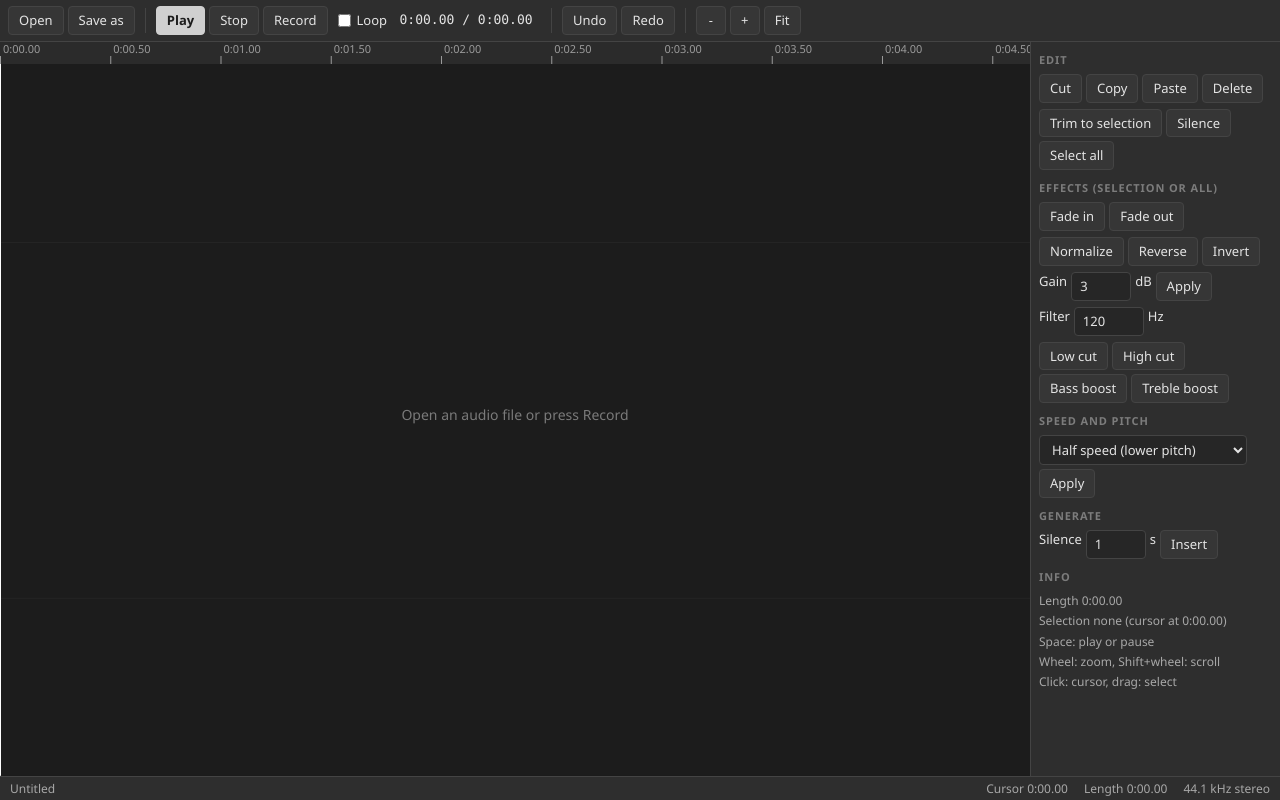
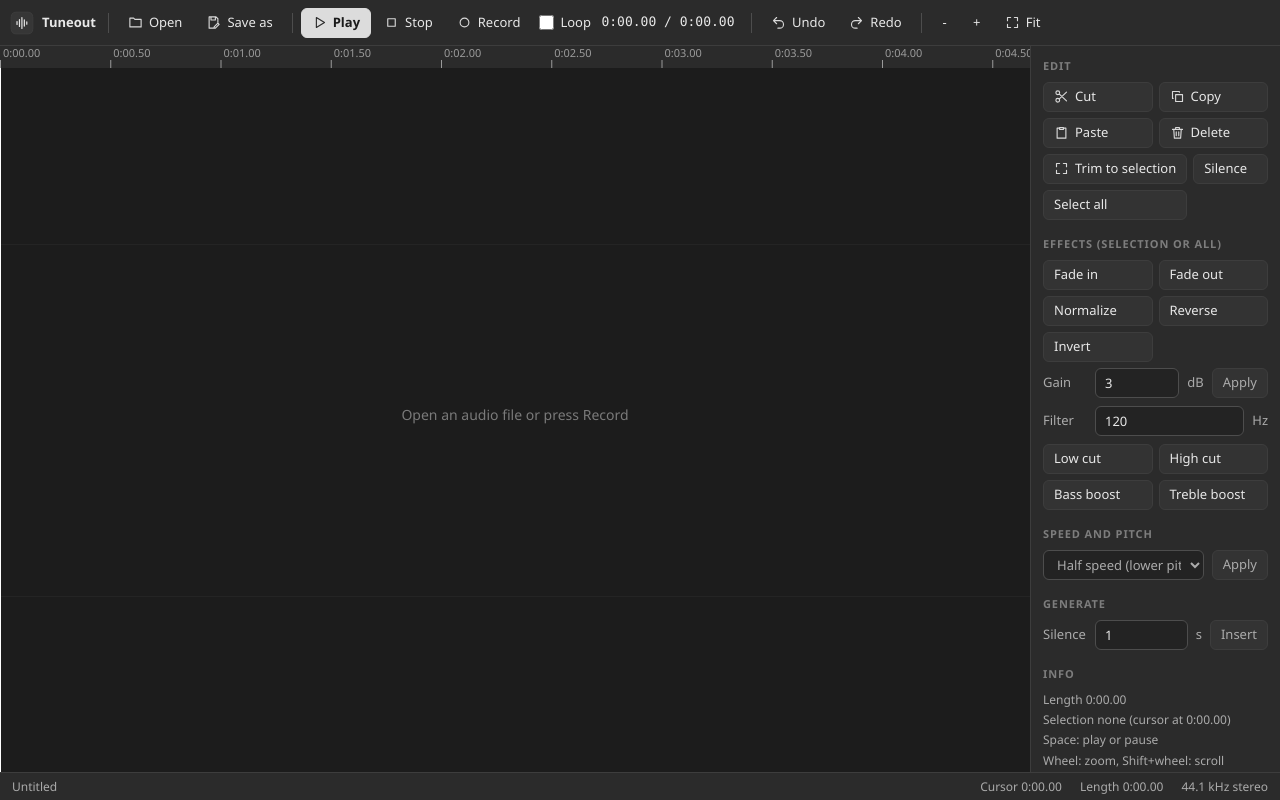
Before and after one commit to plawanpawin-byte/tuneout, an Electron app: page renderer/index.html in a window 1280 px wide. Drawn offline with Linux system fonts and the light colour scheme.

Commit message:
Tuneout 1.0.2: refreshed interface
Refreshed interface: line icons on every toolbar button, the app mark in the top bar, consistent control sizes and spacing, tidier side panels, and a toolbar that adapts to smaller windows. Also includes layout fixes and a fuller guide on the project page.

Co-Authored-By: Claude Opus 5.5 <noreply@anthropic.com>

```diff
--- a/package.json
+++ b/package.json
@@ -1,7 +1,7 @@
 {
   "name": "tuneout",
   "productName": "Tuneout",
-  "version": "1.0.1",
+  "version": "1.0.2",
   "description": "Record and edit audio with waveforms, effects and fades.",
   "main": "main.js",
   "author": "Lookout",
--- a/renderer/app.js
+++ b/renderer/app.js
@@ -50,7 +50,7 @@ toolbar.append(btn('Open', openAudio), btn('Save as', exportAudio), h('span', {
 function renderRight() {
   right.textContent = '';
   const sect = (t) => right.append(h('h3', { text: t }));
-  const row = (...b) => right.append(h('div', { style: 'display:flex;flex-wrap:wrap;gap:4px;margin-bottom:6px' }, ...b));
+  const row = (...b) => right.append(h('div', { class: b.every((x) => x && x.tagName === 'BUTTON') ? 'brow' : 'frow' }, ...b));
   sect('Edit');
   row(btn('Cut', cut), btn('Copy', copy), btn('Paste', paste), btn('Delete', del));
   row(btn('Trim to selection', trim), btn('Silence', () => apply('Silence', (d) => d.fill(0))), btn('Select all', () => { sel = { a: 0, b: N() }; draw(); renderStatus(); }));
--- /dev/null
+++ b/renderer/kit.js
@@ -0,0 +1,137 @@
+// Lookout UI kit: adds the app mark to the toolbar and monochrome line icons to buttons.
+// Purely visual. Buttons keep their text, so nothing else changes.
+(function () {
+  'use strict';
+  const NS = 'http://www.w3.org/2000/svg';
+  const P = {
+    plus: 'M12 5v14M5 12h14',
+    file: 'M14 3H6v18h12V7zM14 3v4h4M12 11v6M9 14h6',
+    folder: 'M3 7V5h6l2 2h10v12H3z',
+    save: 'M5 3h11l3 3v15H5zM8 3v5h7V3M8 21v-7h8v7',
+    saveas: 'M5 3h11l3 3v6M5 3v18h7M8 3v5h7V3M15 21l6-6-2-2-6 6v2z',
+    undo: 'M9 14L4 9l5-5M4 9h10a6 6 0 010 12h-3',
+    redo: 'M15 14l5-5-5-5M20 9H10a6 6 0 000 12h3',
+    trash: 'M4 7h16M10 11v6M14 11v6M6 7l1 14h10l1-14M9 7V4h6v3',
+    copy: 'M9 9h11v11H9zM5 15H4V4h11v1',
+    paste: 'M9 4h6v3H9zM8 5H5v16h14V5h-3',
+    dup: 'M8 8h12v12H8zM4 16V4h12M14 11v6M11 14h6',
+    download: 'M12 4v11M7 10l5 5 5-5M5 20h14',
+    fit: 'M4 9V4h5M15 4h5v5M20 15v5h-5M9 20H4v-5',
+    play: 'M7 4l13 8-13 8z',
+    stop: 'M6 6h12v12H6z',
+    pause: 'M7 5h3v14H7zM14 5h3v14h-3z',
+    rec: 'M12 5a7 7 0 100 14 7 7 0 000-14z',
+    scissors: 'M6 9a3 3 0 100-6 3 3 0 000 6zM6 21a3 3 0 100-6 3 3 0 000 6zM8.2 7.8L20 19M8.2 16.2L20 5',
+    pointer: 'M5 3l14 7-6 2-2 6z',
+    hand: 'M8 13V6a1.5 1.5 0 013 0v5M11 11V4.5a1.5 1.5 0 013 0V11M14 11V6a1.5 1.5 0 013 0v8a7 7 0 01-7 7 6 6 0 01-5-3l-2.5-4.5a1.5 1.5 0 012.6-1.5L8 15',
+    connector: 'M5 19L19 5M13 5h6v6',
+    frame: 'M7 3v18M17 3v18M3 7h18M3 17h18',
+    rect: 'M4 6h16v12H4z',
+    ellipse: 'M12 5c4.4 0 8 3.1 8 7s-3.6 7-8 7-8-3.1-8-7 3.6-7 8-7z',
+    line: 'M5 19L19 5',
+    text: 'M5 6V4h14v2M12 4v16M9 20h6',
+    highlight: 'M14 4l6 6-8 8H6v-6zM4 21h16',
+    pen: 'M4 20l4-1 11-11-3-3L5 16zM14 7l3 3',
+    redact: 'M4 8h16v8H4z',
+    sign: 'M3 17c3-6 5-9 7-9 3 0-2 9 1 9 2 0 3-3 5-3s1 3 5 3M3 21h18',
+    eraser: 'M8 20l-4-4 10-10 6 6-10 8zM12 20h8',
+    search: 'M11 4a7 7 0 100 14 7 7 0 000-14zM16 16l5 5',
+    list: 'M9 6h11M9 12h11M9 18h11M4 6h.01M4 12h.01M4 18h.01',
+    child: 'M5 4v8a3 3 0 003 3h11M15 11l4 4-4 4',
+    sibling: 'M5 6h14M5 12h14M12 15v6M9 18h6',
+    collapse: 'M6 9l6 6 6-6',
+    expand: 'M7 14l5-5 5 5',
+    calendar: 'M4 6h16v14H4zM4 10h16M8 3v5M16 3v5',
+    diamond: 'M12 3l9 9-9 9-9-9z',
+    up: 'M12 19V5M6 11l6-6 6 6',
+    down: 'M12 5v14M6 13l6 6 6-6',
+    refresh: 'M20 11a8 8 0 10-2.3 5.7M20 4v7h-7',
+    check: 'M4 12l5 5L20 6',
+    convert: 'M4 8h13M13 4l4 4-4 4M20 16H7M11 12l-4 4 4 4',
+    eye: 'M2 12s4-7 10-7 10 7 10 7-4 7-10 7S2 12 2 12zM12 9a3 3 0 100 6 3 3 0 000-6z',
+    info: 'M12 3a9 9 0 100 18 9 9 0 000-18zM12 11v6M12 7.5h.01',
+    front: 'M8 8h12v12H8zM4 4h10v3M4 4v10h3',
+    back: 'M4 4h12v12H4zM20 8v12H8v-4',
+    merge: 'M6 3v6a6 6 0 006 6h6M15 12l3 3-3 3M6 21v-4',
+    rotl: 'M4 10a8 8 0 112 6M4 4v6h6',
+    rotr: 'M20 10a8 8 0 10-2 6M20 4v6h-6',
+    blank: 'M6 3h12v18H6z',
+    extract: 'M14 3H6v18h12V7zM14 3v4h4M12 10v7M9 14l3 3 3-3',
+    mic: 'M12 3a3 3 0 00-3 3v6a3 3 0 006 0V6a3 3 0 00-3-3zM6 11a6 6 0 0012 0M12 17v4',
+    clear: 'M6 6l12 12M18 6L6 18',
+    gaps: 'M3 6v12M21 6v12M7 12h10M10 9l-3 3 3 3M14 9l3 3-3 3',
+    title: 'M4 5h16v14H4zM8 9h8M12 9v7',
+    dashed: 'M4 12h3M10 12h4M17 12h3',
+    arrow: 'M4 12h15M14 7l5 5-5 5',
+    elbow: 'M4 6h8v12h8',
+    label: 'M3 12l6-7h12v14H9zM8 12h.01',
+    image: 'M4 5h16v14H4zM4 16l5-5 4 4 3-3 4 4M15 9h.01',
+    vector: 'M5 19L12 5l7 14M8 13h8M3 19h4M17 19h4',
+    table: 'M4 5h16v14H4zM4 10h16M4 15h16M10 5v14',
+    lock: 'M6 11h12v9H6zM8 11V8a4 4 0 018 0v3',
+    unlock: 'M6 11h12v9H6zM8 11V8a4 4 0 017.5-2',
+    eyeoff: 'M3 3l18 18M10.6 6.1A10 10 0 0112 6c6 0 10 6 10 6a17 17 0 01-3 3.6M6.6 6.6C3.8 8.3 2 12 2 12s4 7 10 7a9.7 9.7 0 004.4-1',
+  };
+  const MAP = {
+    'New': 'file', 'Open': 'folder', 'Open project': 'folder', 'Open file': 'folder', 'Save': 'save', 'Save project': 'save', 'Save as': 'saveas',
+    'Undo': 'undo', 'Redo': 'redo', 'Delete': 'trash', 'Delete clip': 'trash', 'Remove selected': 'trash', 'Copy': 'copy', 'Paste': 'paste', 'Duplicate': 'dup',
+    'Export PNG': 'image', 'Export SVG': 'vector', 'Export CSV': 'table', 'Export': 'download', 'Export page as PNG': 'download', 'Extract all text': 'text',
+    'Fit': 'fit', 'Play': 'play', 'Stop': 'stop', 'Pause': 'pause', 'Resume': 'play', 'Record': 'rec', 'Split': 'scissors', 'Split here': 'scissors',
+    'Select': 'pointer', 'Move': 'pointer', 'Hand': 'hand', 'Connector': 'connector', 'Frame': 'frame', 'Rectangle': 'rect', 'Box': 'rect', 'Ellipse': 'ellipse', 'Line': 'line', 'Text': 'text',
+    'Highlight': 'highlight', 'Pen': 'pen', 'Redact': 'redact', 'Sign': 'sign', 'Erase': 'eraser', 'Preview': 'eye', 'Outline': 'list',
+    'Add child': 'child', 'Add sibling': 'sibling', 'Edit': 'pen', 'Collapse': 'collapse', 'Expand all': 'expand', 'Today': 'calendar',
+    'Add task': 'plus', 'Add milestone': 'diamond', 'Move up': 'up', 'Move down': 'down', 'Up': 'up', 'Down': 'down',
+    'Import media': 'plus', 'Add files': 'plus', 'Output folder': 'folder', 'Convert all': 'convert', 'Clear finished': 'clear', 'Show': 'folder', 'Show in folder': 'folder',
+    'Check file': 'check', 'Repair to new file': 'download', 'Refresh sources': 'refresh', 'Start recording': 'rec', 'Stop and review': 'stop', 'New recording': 'rec',
+    'Check for updates': 'refresh', 'Info': 'info', 'Merge': 'merge', 'Rotate L': 'rotl', 'Rotate R': 'rotr', 'Blank': 'blank', 'Extract': 'extract',
+    'Front': 'front', 'Back': 'back', 'Close gaps': 'gaps', 'Title text': 'title', 'Dashed': 'dashed', 'Arrow on/off': 'arrow', 'Straight / Elbow': 'elbow', 'Edit label': 'label',
+    'Cut': 'scissors', 'Trim to selection': 'fit', 'Locate missing files': 'search',
+  };
+  const LMAP = { 'Hide': 'eye', 'Show': 'eyeoff', 'Lock': 'unlock', 'Unlock': 'lock' };
+  function icon(name) {
+    const s = document.createElementNS(NS, 'svg');
+    s.setAttribute('viewBox', '0 0 24 24'); s.setAttribute('class', 'ic'); s.setAttribute('aria-hidden', 'true');
+    s.setAttribute('fill', 'none'); s.setAttribute('stroke', 'currentColor'); s.setAttribute('stroke-width', '1.8');
+    s.setAttribute('stroke-linecap', 'round'); s.setAttribute('stroke-linejoin', 'round');
+    const p = document.createElementNS(NS, 'path'); p.setAttribute('d', P[name]); s.append(p);
+    return s;
+  }
+  function decorate(b) {
+    if (b.tagName !== 'BUTTON' || !b.classList.contains('btn')) return;
+    const label = (b.textContent || '').trim();
+    const name = (b.closest('.list') && LMAP[label]) || MAP[label];
+    const cur = b.querySelector(':scope > svg.ic');
+    if (cur && cur.dataset.for === label) return;
+    if (cur) cur.remove();
+    if (!name) return;
+    const s = icon(name); s.dataset.for = label; b.prepend(s);
+    if (!b.title) b.title = label;
+  }
+  function brand(bar) {
+    if (!bar || bar.querySelector(':scope > .brand') || (document.title && (bar.textContent || '').includes(document.title))) return;
+    const name = document.title || '';
+    const d = document.createElement('div'); d.className = 'brand';
+    const img = document.createElement('img'); img.src = 'brand.svg'; img.alt = '';
+    const t = document.createElement('span'); t.textContent = name;
+    d.append(img, t);
+    const sep = document.createElement('span'); sep.className = 'sep';
+    bar.prepend(d, sep);
+  }
+  const MINOR = new Set(['New', 'Open', 'Undo', 'Redo', 'Copy', 'Paste', 'Duplicate', 'Delete', 'Front', 'Back', 'Fit', 'Hand', 'Merge', 'Move up', 'Move down', 'Today', 'Cut', 'Dashed', 'Arrow on/off', 'Straight / Elbow', 'Edit label', 'Output folder', 'Remove selected', 'Clear finished', 'Refresh sources', 'Stop', 'Collapse', 'Expand all', 'Select', 'Move']);
+  function fitBar(bar) {
+    bar.classList.remove('c1', 'c2', 'c3');
+    bar.querySelectorAll(':scope > .btn').forEach((b) => b.classList.toggle('minor', MINOR.has((b.textContent || '').trim())));
+    for (const c of ['c1', 'c2', 'c3']) { if (bar.scrollWidth <= bar.clientWidth + 1) break; bar.classList.add(c); }
+  }
+  window.addEventListener('resize', () => { const bar = document.querySelector('.app > .toolbar'); if (bar) fitBar(bar); });
+  let queued = false;
+  function sweep() {
+    queued = false;
+    document.querySelectorAll('.btn').forEach(decorate);
+    const bar = document.querySelector('.app > .toolbar');
+    if (bar && bar.children.length) { brand(bar); fitBar(bar); }
+  }
+  const mo = new MutationObserver(() => { if (!queued) { queued = true; requestAnimationFrame(sweep); } });
+  function start() { mo.observe(document.body, { childList: true, subtree: true, characterData: true }); sweep(); }
+  if (document.readyState === 'loading') document.addEventListener('DOMContentLoaded', start); else start();
+})();
--- a/renderer/lookout.css
+++ b/renderer/lookout.css
@@ -1,62 +1,119 @@
-/* Lookout gray UI kit: flat, no glow, no gradients, no hue. */
+/* Lookout gray UI kit v2: flat, calm, no hue. Shared by every Lookout app. */
 :root{
-  --bg:#262626; --bg-2:#2e2e2e; --bg-3:#363636; --line:#444; --line-2:#555;
-  --text:#e4e4e4; --text-2:#a8a8a8; --text-3:#7c7c7c;
-  --accent:#d0d0d0; --accent-ink:#1c1c1c; --focus:#9a9a9a;
-  --radius:4px; --font:"Segoe UI",system-ui,-apple-system,sans-serif; --mono:Consolas,"Cascadia Mono",monospace;
+  --bg:#232323; --bg-2:#2b2b2b; --bg-3:#333333; --bg-4:#3b3b3b; --stage:#1c1c1c;
+  --line:#3d3d3d; --line-2:#4d4d4d; --line-3:#5c5c5c;
+  --text:#e8e8e8; --text-2:#ababab; --text-3:#7d7d7d;
+  --accent:#dcdcdc; --accent-ink:#1b1b1b; --focus:#a0a0a0;
+  --radius:6px; --h:30px;
+  --font:"Segoe UI Variable Text","Segoe UI",system-ui,-apple-system,sans-serif; --mono:Consolas,"Cascadia Mono",monospace;
 }
 *{box-sizing:border-box;margin:0;padding:0}
 html,body{height:100%;background:var(--bg);color:var(--text);font:13px/1.45 var(--font);overflow:hidden;user-select:none;-webkit-font-smoothing:antialiased}
 button,input,select,textarea{font:inherit;color:inherit}
 .app{display:grid;grid-template-rows:auto 1fr auto;height:100vh}
-.toolbar{display:flex;align-items:center;gap:4px;padding:6px 8px;background:var(--bg-2);border-bottom:1px solid var(--line);flex-wrap:wrap}
-.toolbar .sep{width:1px;align-self:stretch;background:var(--line);margin:2px 6px}
-.toolbar .grow{flex:1}
-.btn{background:var(--bg-3);border:1px solid var(--line);border-radius:var(--radius);padding:4px 10px;cursor:pointer;white-space:nowrap}
-.btn:hover{background:#404040;border-color:var(--line-2)}
+
+/* ---------- toolbar ---------- */
+.toolbar{display:flex;align-items:center;gap:2px;padding:7px 10px;min-height:46px;background:var(--bg-2);border-bottom:1px solid var(--line);flex-wrap:nowrap;overflow-x:auto;overflow-y:hidden;scrollbar-width:none}
+.toolbar::-webkit-scrollbar{height:0}
+.toolbar>*{flex-shrink:0}
+.toolbar .sep{width:1px;height:20px;align-self:center;background:var(--line-2);margin:0 6px}
+.toolbar .grow{flex:1 1 auto;min-width:8px}
+.toolbar input[type=text],.toolbar input[type=search]{width:170px}
+.brand{display:flex;align-items:center;gap:8px;padding-right:6px;margin-right:4px;font-weight:600;font-size:13px;color:var(--text)}
+.brand img{width:24px;height:24px;border-radius:6px;display:block}
+.brand+.sep{margin-left:0}
+
+/* ---------- buttons ---------- */
+.btn{display:inline-flex;align-items:center;justify-content:center;gap:6px;height:var(--h);padding:0 10px;background:var(--bg-3);border:1px solid var(--line);border-radius:var(--radius);cursor:pointer;white-space:nowrap;line-height:1;transition:background .08s,border-color .08s}
+.btn:hover{background:var(--bg-4);border-color:var(--line-2)}
 .btn:active{background:#2a2a2a}
-.btn:focus-visible,input:focus-visible,select:focus-visible,textarea:focus-visible,[tabindex]:focus-visible{outline:1px solid var(--focus);outline-offset:1px}
+.btn:focus-visible,input:focus-visible,select:focus-visible,textarea:focus-visible,[tabindex]:focus-visible{outline:2px solid var(--focus);outline-offset:1px}
 .btn.primary{background:var(--accent);color:var(--accent-ink);border-color:var(--accent);font-weight:600}
-.btn.primary:hover{background:#e0e0e0}
-.btn.on{background:#4a4a4a;border-color:var(--line-2)}
-.btn[disabled]{opacity:.4;pointer-events:none}
-.btn.icon{padding:4px 8px;min-width:30px;text-align:center}
-input[type=text],input[type=number],input[type=search],select,textarea{background:var(--bg);border:1px solid var(--line);border-radius:var(--radius);padding:4px 8px;user-select:text}
-input[type=range]{accent-color:#bdbdbd}
-input[type=color]{border:1px solid var(--line);background:var(--bg);width:28px;height:24px;padding:1px;border-radius:var(--radius)}
-label.field{display:flex;flex-direction:column;gap:3px;color:var(--text-2);font-size:12px}
-.main{display:flex;min-height:0}
-.sidebar{width:220px;background:var(--bg-2);border-right:1px solid var(--line);overflow:auto;padding:8px;flex-shrink:0}
-.sidebar.right{border-right:0;border-left:1px solid var(--line);width:250px}
-.sidebar h3,.panel-title{font-size:11px;text-transform:uppercase;letter-spacing:.08em;color:var(--text-3);margin:10px 0 6px;font-weight:600}
+.btn.primary:hover{background:#ececec;border-color:#ececec}
+.btn.on{background:#4a4a4a;border-color:var(--line-3);box-shadow:inset 0 0 0 1px #6a6a6a}
+.btn[disabled]{opacity:.38;pointer-events:none}
+.btn.icon{padding:0;width:var(--h);min-width:var(--h)}
+.btn .ic{width:15px;height:15px;flex-shrink:0;display:block;opacity:.92}
+.toolbar .btn:not(.primary):not(.on){background:transparent;border-color:transparent}
+.toolbar .btn:not(.primary):not(.on):hover{background:var(--bg-4);border-color:var(--line-2)}
+
+.toolbar.c1 .btn.minor:not(.primary):has(> svg.ic),.toolbar.c2 .btn:not(.primary):has(> svg.ic),.toolbar.c3 .btn:has(> svg.ic){font-size:0;gap:0;width:var(--h);padding:0}
+.toolbar.c2 .brand span{display:none}
+.toolbar.c2 input[type=text],.toolbar.c2 input[type=search]{width:120px}
+
+/* ---------- fields ---------- */
+input[type=text],input[type=number],input[type=search],input[type=date],select,textarea{background:var(--bg);border:1px solid var(--line-2);border-radius:var(--radius);padding:0 9px;height:var(--h);user-select:text;min-width:0}
+textarea{height:auto;padding:7px 9px;resize:vertical;line-height:1.45}
+select{padding-right:6px;cursor:pointer}
+input:hover,select:hover,textarea:hover{border-color:var(--line-3)}
+input[type=range]{accent-color:#c8c8c8;height:var(--h)}
+input[type=checkbox]{accent-color:#c8c8c8;width:15px;height:15px;cursor:pointer}
+input[type=color]{border:1px solid var(--line-2);background:var(--bg);width:30px;height:var(--h);padding:2px;border-radius:var(--radius)}
+label.field{display:flex;flex-direction:column;gap:4px;color:var(--text-2);font-size:12px}
+label.field>input,label.field>select,label.field>textarea{width:100%;color:var(--text);font-size:13px}
+
+/* ---------- layout ---------- */
+.main{display:flex;min-height:0;min-width:0}
+.sidebar{width:228px;background:var(--bg-2);border-right:1px solid var(--line);overflow:auto;padding:10px 12px 14px;flex-shrink:0}
+.sidebar.right{border-right:0;border-left:1px solid var(--line);width:272px}
+.sidebar h3,.panel-title{font-size:11px;text-transform:uppercase;letter-spacing:.08em;color:var(--text-3);margin:16px 0 8px;font-weight:600}
 .sidebar h3:first-child{margin-top:2px}
-.stage{flex:1;min-width:0;min-height:0;position:relative;background:#1f1f1f;overflow:auto}
-.status{display:flex;gap:16px;align-items:center;padding:3px 10px;background:var(--bg-2);border-top:1px solid var(--line);color:var(--text-2);font-size:12px}
+.sidebar input[type=text],.sidebar input[type=search],.sidebar select,.sidebar textarea{width:100%}
+.sidebar .row{flex-wrap:wrap}
+.sidebar .row>.btn{flex:1 1 auto}
+.sidebar .row>label.field{flex:1 1 0;min-width:0}
+.sidebar label.field{margin-bottom:10px}
+.sidebar .btn{width:auto}
+.sidebar>.btn{width:100%;margin-bottom:6px}
+.stage{flex:1;min-width:0;min-height:0;position:relative;background:var(--stage);overflow:auto}
+.status{display:flex;gap:18px;align-items:center;height:28px;padding:0 12px;background:var(--bg-2);border-top:1px solid var(--line);color:var(--text-2);font-size:12px;white-space:nowrap;overflow:hidden}
 .status .grow{flex:1}
 .list{display:flex;flex-direction:column;gap:2px}
-.list .item{padding:5px 8px;border-radius:var(--radius);cursor:pointer;border:1px solid transparent;display:flex;gap:6px;align-items:center}
+.list .item{padding:6px 8px;border-radius:var(--radius);cursor:pointer;border:1px solid transparent;display:flex;gap:6px;align-items:center;min-height:30px}
 .list .item:hover{background:var(--bg-3)}
-.list .item.sel{background:#444;border-color:var(--line-2)}
+.list .item.sel{background:var(--bg-4);border-color:var(--line-2)}
 .row{display:flex;gap:6px;align-items:center}
+.grow{flex:1 1 auto;min-width:0}
+.brow{display:grid;grid-template-columns:1fr 1fr;gap:6px;margin-bottom:6px}
+.brow>.btn{justify-content:flex-start}
+.frow{display:flex;align-items:center;gap:8px;margin-bottom:8px;color:var(--text-2)}
+.frow>input[type=text],.frow>input[type=number]{flex:1;color:var(--text)}
+.frow>span:first-child{min-width:44px}
+.frow>select{flex:1;min-width:0}
+.sidebar input[type=range]{width:100%}
+.sidebar .swatches{margin-bottom:10px}
+.list .item .btn{height:24px!important;width:26px!important;padding:0!important;font-size:0!important;gap:0;background:transparent;border-color:transparent;opacity:.55}
+.list .item:hover .btn,.list .item.sel .btn{opacity:1}
+.list .item .btn:hover{background:var(--bg-4);border-color:var(--line-2)}
 .col{display:flex;flex-direction:column;gap:6px}
 .muted{color:var(--text-2)}
-.empty{position:absolute;inset:0;display:flex;flex-direction:column;align-items:center;justify-content:center;gap:10px;color:var(--text-3);text-align:center;padding:20px}
-.empty .big{font-size:18px;color:var(--text-2)}
-.modal-back{position:fixed;inset:0;background:rgba(0,0,0,.55);display:flex;align-items:center;justify-content:center;z-index:50}
-.modal{background:var(--bg-2);border:1px solid var(--line-2);border-radius:6px;min-width:340px;max-width:80vw;max-height:85vh;overflow:auto;padding:16px;display:flex;flex-direction:column;gap:12px}
-.modal h2{font-size:15px;font-weight:600}
-.toast{position:fixed;left:50%;bottom:34px;transform:translateX(-50%);background:var(--bg-3);border:1px solid var(--line-2);padding:7px 14px;border-radius:var(--radius);z-index:60}
-.progress{height:6px;background:var(--bg);border:1px solid var(--line);border-radius:3px;overflow:hidden}
-.progress>i{display:block;height:100%;background:var(--accent);width:0}
-table.grid{border-collapse:collapse;width:100%}
-table.grid th,table.grid td{border:1px solid var(--line);padding:4px 8px;text-align:left}
-table.grid th{background:var(--bg-2);color:var(--text-2);font-weight:600}
+.empty{position:absolute;inset:0;display:flex;flex-direction:column;align-items:center;justify-content:center;gap:12px;color:var(--text-3);text-align:center;padding:24px}
+.empty .big{font-size:18px;color:var(--text-2);font-weight:600}
+
+/* ---------- overlays ---------- */
+.modal-back{position:fixed;inset:0;background:rgba(0,0,0,.6);display:flex;align-items:center;justify-content:center;z-index:50}
+.modal{background:var(--bg-2);border:1px solid var(--line-2);border-radius:10px;min-width:360px;max-width:80vw;max-height:85vh;overflow:auto;padding:20px;display:flex;flex-direction:column;gap:14px;box-shadow:0 18px 50px rgba(0,0,0,.5)}
+.modal h2{font-size:16px;font-weight:600}
+.toast{position:fixed;left:50%;bottom:40px;transform:translateX(-50%);background:var(--bg-4);border:1px solid var(--line-3);padding:9px 16px;border-radius:8px;z-index:60;box-shadow:0 8px 24px rgba(0,0,0,.4)}
+.progress{height:6px;background:var(--bg);border:1px solid var(--line);border-radius:4px;overflow:hidden}
+.progress>i,.progress>div{display:block;height:100%;background:var(--accent);width:0}
+
+/* ---------- tables ---------- */
+table.grid{border-collapse:separate;border-spacing:0;width:100%}
+table.grid th,table.grid td{border-bottom:1px solid var(--line);padding:0 12px;height:38px;text-align:left;vertical-align:middle}
+table.grid th{background:var(--bg-2);color:var(--text-2);font-weight:600;font-size:12px;position:sticky;top:0;z-index:1;height:34px}
+table.grid tbody tr:hover td{background:#262626}
+table.grid tr.sel td{background:#353535}
+table.grid tbody tr{cursor:default}
+table.grid td .btn{height:26px;margin-left:8px;vertical-align:middle}
+table.grid td{white-space:nowrap}
+
+/* ---------- misc ---------- */
 ::-webkit-scrollbar{width:11px;height:11px}
-::-webkit-scrollbar-thumb{background:#4a4a4a;border:2px solid var(--bg);border-radius:6px}
-::-webkit-scrollbar-track{background:var(--bg)}
-.swatches{display:flex;flex-wrap:wrap;gap:4px}
-.swatches button{width:22px;height:22px;border:1px solid var(--line-2);border-radius:3px;cursor:pointer;padding:0}
-.swatches button.on{outline:2px solid var(--accent);outline-offset:1px}
-.progress>div{display:block;height:100%;background:var(--accent)}
-table.grid tr.sel td{background:#3a3a3a}
-table.grid tbody tr{cursor:default}
+::-webkit-scrollbar-thumb{background:#474747;border:3px solid transparent;background-clip:padding-box;border-radius:8px}
+::-webkit-scrollbar-thumb:hover{background:#5a5a5a;background-clip:padding-box;border:3px solid transparent}
+::-webkit-scrollbar-track,::-webkit-scrollbar-corner{background:transparent}
+.swatches{display:flex;flex-wrap:wrap;gap:6px}
+.swatches button{width:24px;height:24px;border:1px solid var(--line-3);border-radius:5px;cursor:pointer;padding:0}
+.swatches button.on{outline:2px solid var(--accent);outline-offset:2px}
+kbd{font-family:var(--mono);font-size:11px;background:var(--bg-3);border:1px solid var(--line-2);border-bottom-width:2px;border-radius:4px;padding:0 5px}
```
Also changed, not shown: renderer/index.html (+1 -0 lines), README.md, renderer/brand.svg (added), screenshots/01-waveform.png, screenshots/02-selection.png, screenshots/03-fade-and-normalize.png, screenshots/04-filtered.png, screenshots/05-export-dialog.png.
